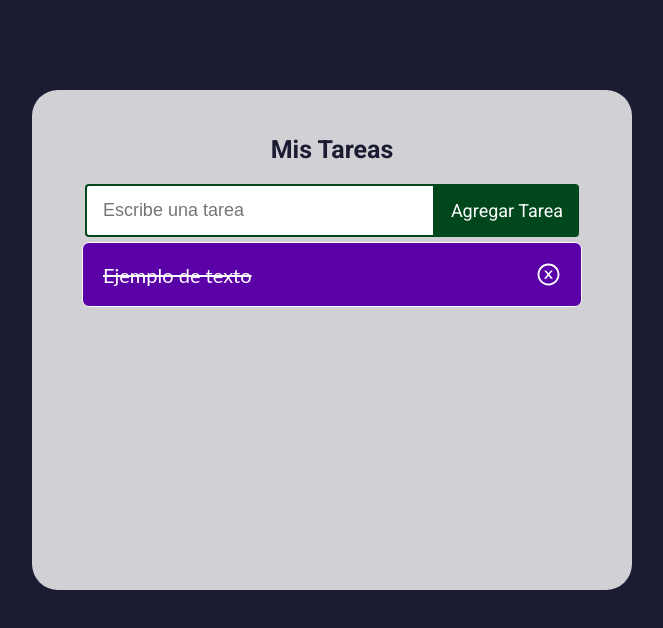
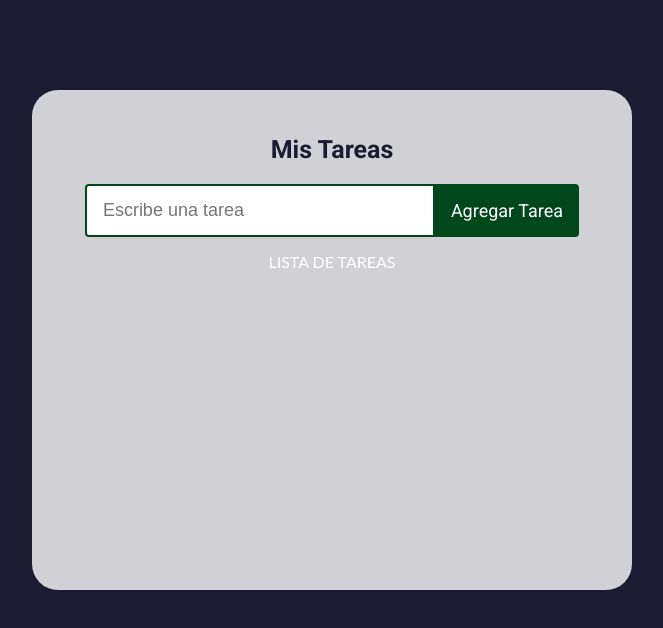
Before and after one commit to burgosha/to-do-list, a React (Create React App) app: page / in a window 1280 px wide. Shown: the top 628 px of the page, without its empty margins (308-971 px from the left). Built offline with nearby package versions, Linux system fonts and the light colour scheme; the HTML template or start-up script is replaced by a standard one.

Commit message:
Importacion de componente intermedio

```diff
--- a/src/App.js
+++ b/src/App.js
@@ -1,14 +1,12 @@
 import './App.css';
-import Tarea from './Components/Tarea';
-import TareaFormulario from './Components/TareaFormulario';
+import ListaDeTareas from './Components/ListaDeTareas';
 
 function App() {
   return (
     <div className="App">
       <div className='tareas-lista-principal'>
         <h1>Mis Tareas</h1>
-        <TareaFormulario />
-        <Tarea texto="Ejemplo de texto" completada={true}/>
+        <ListaDeTareas />
       </div>
     </div>
   );
--- a/src/Components/ListaDeTareas.js
+++ b/src/Components/ListaDeTareas.js
@@ -1,5 +1,6 @@
 import React from "react";
 import TareaFormulario from "./TareaFormulario";
+import "../Stylesheets/ListaDeTareas.css";
 
 function ListaDeTareas() {
     return(
```
